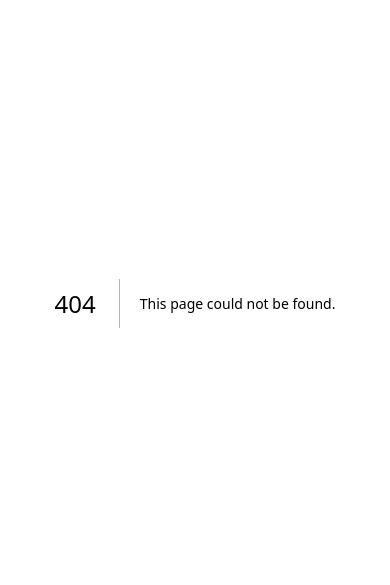
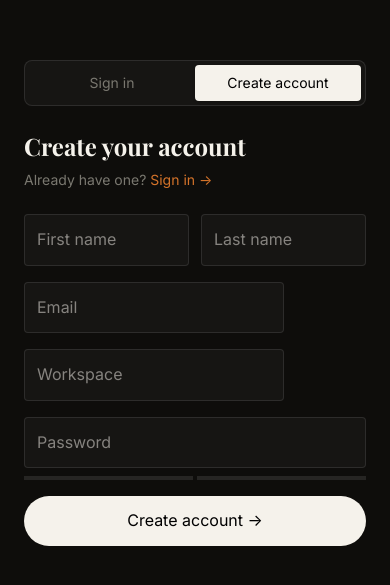
Before and after one commit to AmanSingh-404/CollabAI, a Next.js app in the folder frontend/: page /register in a window 390 px wide. Before the commit this address had no page. Shown: the part 119-704 px from the top of the page. Built offline with nearby package versions, Linux system fonts and the light colour scheme; a web font is replaced by a local one.

Commit message:
implement authentication pages, forms, shared animation utilities, and a responsive navigation bar

```diff
--- a/frontend/src/app/auth/page.tsx
+++ b/frontend/src/app/auth/page.tsx
@@ -1,44 +1,5 @@
-// app/auth/page.tsx
-"use client";
-
-import { useState } from "react";
-import AuthLayout from "@/app/components/auth/AuthLayout";
-import LoginForm from "@/app/components/auth/LoginForm";
-import RegisterForm from "@/app/components/auth/RegisterForm";
+import { redirect } from "next/navigation";
 
 export default function AuthPage() {
-  const [tab, setTab] = useState<"login" | "register">("login");
-
-  return (
-    <AuthLayout>
-      <div className="w-full max-w-md animate-[fadeUp_0.6s_ease]">
-
-        {/* Tabs */}
-        <div className="flex bg-[#161513] border border-white/10 rounded-lg p-1 mb-6">
-          <button
-            onClick={() => setTab("login")}
-            className={`flex-1 py-2 text-sm rounded ${
-              tab === "login"
-                ? "bg-[#f5f2eb] text-black shadow"
-                : "text-[#7a7870]"
-            }`}
-          >
-            Sign in
-          </button>
-          <button
-            onClick={() => setTab("register")}
-            className={`flex-1 py-2 text-sm rounded ${
-              tab === "register"
-                ? "bg-[#f5f2eb] text-black shadow"
-                : "text-[#7a7870]"
-            }`}
-          >
-            Create account
-          </button>
-        </div>
-
-        {tab === "login" ? <LoginForm /> : <RegisterForm />}
-      </div>
-    </AuthLayout>
-  );
+  redirect("/login");
 }
--- a/frontend/src/app/components/AnimationUtils.ts
+++ b/frontend/src/app/components/AnimationUtils.ts
@@ -5,7 +5,7 @@ export const fadeUp = {
   visible: {
     opacity: 1,
     y: 0,
-    transition: { duration: 0.55, ease: [0.25, 0.46, 0.45, 0.94] },
+    transition: { duration: 0.55, ease: [0.25, 0.46, 0.45, 0.94] as const },
   },
 };
 
@@ -32,7 +32,7 @@ export const scaleIn = {
   visible: {
     opacity: 1,
     scale: 1,
-    transition: { duration: 0.5, ease: [0.25, 0.46, 0.45, 0.94] },
+    transition: { duration: 0.5, ease: [0.25, 0.46, 0.45, 0.94] as const },
   },
 };
 
@@ -41,7 +41,7 @@ export const slideInLeft = {
   visible: {
     opacity: 1,
     x: 0,
-    transition: { duration: 0.6, ease: [0.25, 0.46, 0.45, 0.94] },
+    transition: { duration: 0.6, ease: [0.25, 0.46, 0.45, 0.94] as const },
   },
 };
 
@@ -50,7 +50,7 @@ export const slideInRight = {
   visible: {
     opacity: 1,
     x: 0,
-    transition: { duration: 0.6, ease: [0.25, 0.46, 0.45, 0.94] },
+    transition: { duration: 0.6, ease: [0.25, 0.46, 0.45, 0.94] as const },
   },
 };
 
--- a/frontend/src/app/components/Navbar.jsx
+++ b/frontend/src/app/components/Navbar.jsx
@@ -95,11 +95,12 @@ export default function Navbar() {
       {/* Desktop Right */}
       <div className="hidden lg:flex ml-auto items-center gap-4">
         <Link
-          href="/auth"
+          href="/login"
           className="text-[13px] text-[#8a8778] hover:text-white transition-colors duration-200"
         >
           Sign in
         </Link>
+        <Link href="/register">
           <motion.button
             whileHover={{ scale: 1.03, y: -1 }}
             whileTap={{ scale: 0.97 }}
@@ -108,6 +109,7 @@ export default function Navbar() {
           >
             Start for free →
           </motion.button>
+        </Link>
       </div>
 
       {/* Hamburger */}
@@ -165,18 +167,19 @@ export default function Navbar() {
               className="pt-4 flex flex-col gap-3 mt-2"
             >
               <Link
-                href="#"
+                href="/login"
                 onClick={() => setOpen(false)}
                 className="text-[14px] text-[#8a8778] hover:text-white transition-colors"
               >
                 Sign in
               </Link>
+              <Link href="/register" onClick={() => setOpen(false)} className="w-full">
                 <button
-                onClick={() => setOpen(false)}
                   className="px-5 py-3 rounded-full bg-[#f5f2eb] text-black text-sm font-medium hover:bg-white transition-colors w-full"
                 >
                   Start for free →
                 </button>
+              </Link>
             </motion.div>
           </motion.div>
         )}
--- a/frontend/src/app/components/auth/LoginForm.tsx
+++ b/frontend/src/app/components/auth/LoginForm.tsx
@@ -2,6 +2,7 @@
 "use client";
 
 import { useState } from "react";
+import Link from "next/link";
 
 export default function LoginForm() {
   const [email, setEmail] = useState("");
@@ -30,7 +31,7 @@ export default function LoginForm() {
     <div>
       <h2 className="text-2xl font-serif font-bold mb-2">Welcome back</h2>
       <p className="text-sm text-[#7a7870] mb-6">
-        New here? Create account →
+        New here? <Link href="/register" className="text-[#d4732a] hover:underline">Create account →</Link>
       </p>
 
       {/* OAuth */}
--- a/frontend/src/app/components/auth/RegisterForm.tsx
+++ b/frontend/src/app/components/auth/RegisterForm.tsx
@@ -2,6 +2,7 @@
 "use client";
 
 import { useState } from "react";
+import Link from "next/link";
 
 export default function RegisterForm() {
   const [pw, setPw] = useState("");
@@ -15,7 +16,7 @@ export default function RegisterForm() {
       </h2>
 
       <p className="text-sm text-[#7a7870] mb-6">
-        Already have one? Sign in →
+        Already have one? <Link href="/login" className="text-[#d4732a] hover:underline">Sign in →</Link>
       </p>
 
       {/* Inputs */}
--- /dev/null
+++ b/frontend/src/app/login/page.tsx
@@ -0,0 +1,30 @@
+import Link from "next/link";
+import AuthLayout from "@/app/components/auth/AuthLayout";
+import LoginForm from "@/app/components/auth/LoginForm";
+
+export default function LoginPage() {
+  return (
+    <AuthLayout>
+      <div className="w-full max-w-md animate-[fadeUp_0.6s_ease]">
+
+        {/* Tabs */}
+        <div className="flex bg-[#161513] border border-white/10 rounded-lg p-1 mb-6">
+          <Link
+            href="/login"
+            className="flex-1 py-2 text-center text-sm rounded bg-[#f5f2eb] text-black shadow block"
+          >
+            Sign in
+          </Link>
+          <Link
+            href="/register"
+            className="flex-1 py-2 text-center text-sm rounded text-[#7a7870] hover:bg-white/5 transition-colors block"
+          >
+            Create account
+          </Link>
+        </div>
+
+        <LoginForm />
+      </div>
+    </AuthLayout>
+  );
+}
--- /dev/null
+++ b/frontend/src/app/register/page.tsx
@@ -0,0 +1,30 @@
+import Link from "next/link";
+import AuthLayout from "@/app/components/auth/AuthLayout";
+import RegisterForm from "@/app/components/auth/RegisterForm";
+
+export default function RegisterPage() {
+  return (
+    <AuthLayout>
+      <div className="w-full max-w-md animate-[fadeUp_0.6s_ease]">
+
+        {/* Tabs */}
+        <div className="flex bg-[#161513] border border-white/10 rounded-lg p-1 mb-6">
+          <Link
+            href="/login"
+            className="flex-1 py-2 text-center text-sm rounded text-[#7a7870] hover:bg-white/5 transition-colors block"
+          >
+            Sign in
+          </Link>
+          <Link
+            href="/register"
+            className="flex-1 py-2 text-center text-sm rounded bg-[#f5f2eb] text-black shadow block"
+          >
+            Create account
+          </Link>
+        </div>
+
+        <RegisterForm />
+      </div>
+    </AuthLayout>
+  );
+}
```
Lines whose indentation alone changed are shown as unchanged.
